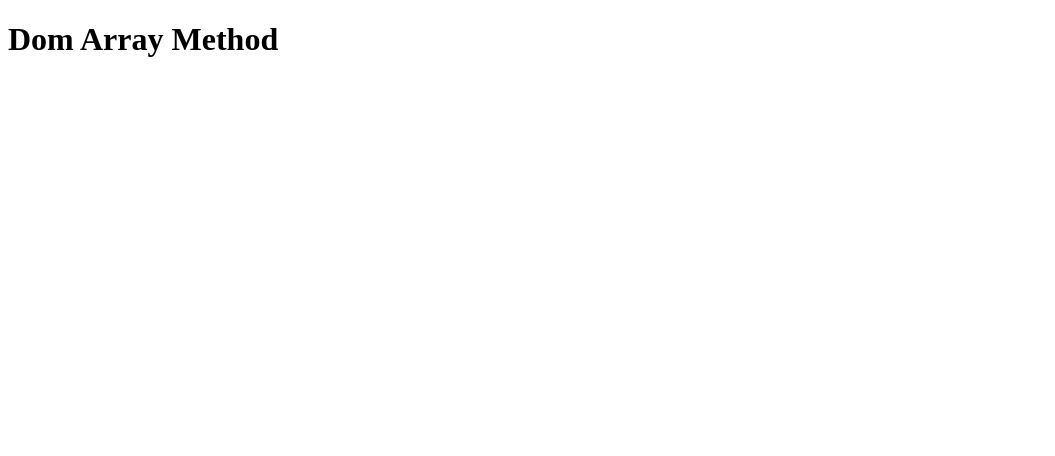
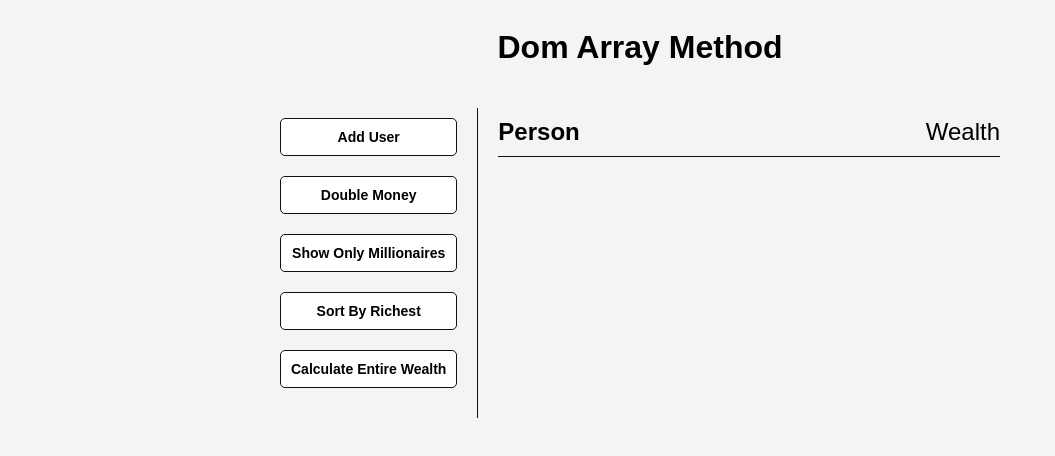
Before and after one commit to moienian/dom-array-method, a plain HTML site: page index.html in a window 1280 px wide. Shown: the whole page, without its empty margins (0-1055 px from the left). Drawn offline with Linux system fonts and the light colour scheme.

Commit message:
add dom elements to html for wealth list

```diff
--- a/index.html
+++ b/index.html
@@ -8,6 +8,18 @@
   </head>
   <body>
     <h1>Dom Array Method</h1>
+    <div class="container">
+      <aside>
+        <button id="add-user">Add User</button>
+        <button id="double-money">Double Money</button>
+        <button id="show-millionaires">Show Only Millionaires</button>
+        <button id="sort">Sort By Richest</button>
+        <button id="calculate-wealth">Calculate Entire Wealth</button>
+      </aside>
+      <main id="main">
+        <h2><strong>Person</strong>Wealth</h2>
+      </main>
+    </div>
     <script src="script.js"></script>
   </body>
 </html>
--- a/style.css
+++ b/style.css
@@ -0,0 +1,53 @@
+* {
+  box-sizing: border-box;
+}
+
+body {
+  display: flex;
+  flex-direction: column;
+  align-items: center;
+  justify-content: center;
+  font-family: Arial, Helvetica, sans-serif;
+  background-color: #f4f4f4;
+}
+
+.container {
+  display: flex;
+  width: 800px;
+  max-width: 100%;
+  padding: 20px;
+  margin: 0 auto;
+}
+
+aside {
+  width: 250 px;
+  border-right: 1px solid #111;
+  padding: 10px 20px;
+}
+
+main {
+  flex: 1;
+  padding: 10px 20px;
+}
+
+button {
+  cursor: pointer;
+  background-color: #fff;
+  border: 1px solid #111;
+  border-radius: 5px;
+  display: block;
+  width: 100%;
+  padding: 10px;
+  margin-bottom: 20px;
+  font-weight: bold;
+  font-size: 14px;
+}
+
+h2 {
+  display: flex;
+  justify-content: space-between;
+  border-bottom: 1px solid #111;
+  padding-bottom: 10px;
+  margin: 0 0 20px;
+  font-weight: 300;
+}
```
